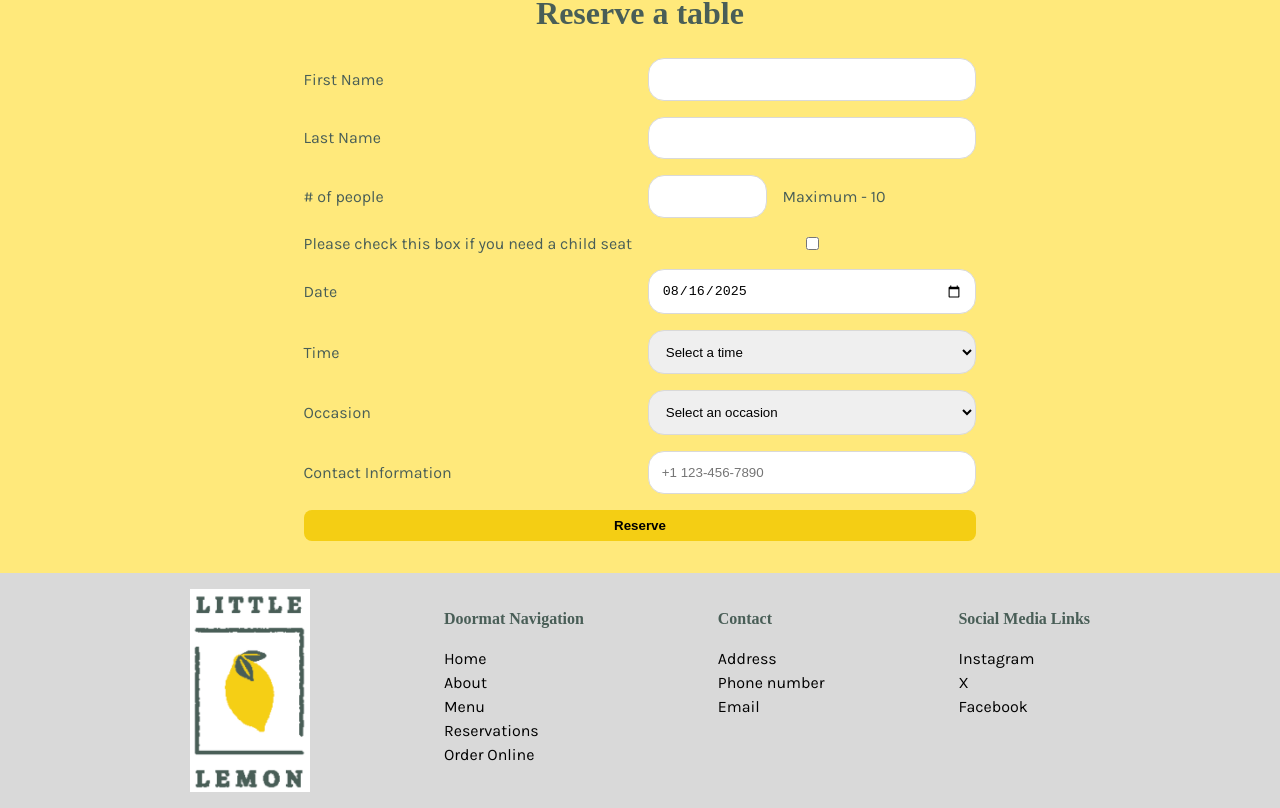
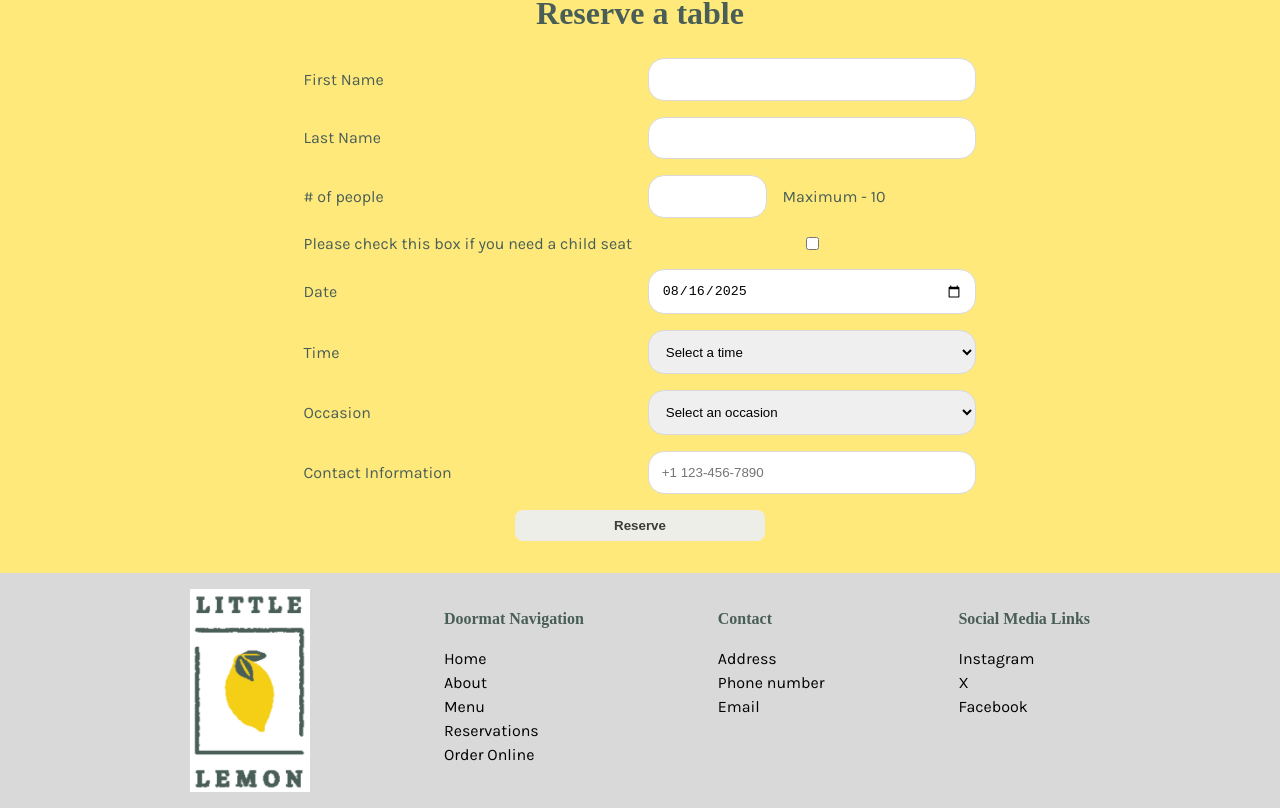
Before and after one commit to Dhwaniud/little-lemon-reservation, a React (Create React App) app: page /booking in a window 1280 px wide. Shown: the part 468-1276 px from the top of the page. Built offline with nearby package versions, Linux system fonts and the light colour scheme; a web font is replaced by a local one.

Commit message:
Add button disable logic

```diff
--- a/src/components/Booking/BookingForm.js
+++ b/src/components/Booking/BookingForm.js
@@ -1,4 +1,4 @@
-import React, { useState } from "react";
+import React, { useState, useEffect } from "react";
 
 const getDate = (monthsToAdd = 0) => {
     const date = new Date();
@@ -20,6 +20,18 @@ function BookingForm({ availableTimes, setAvailableTimes, onSubmit }) {
         occasion: "",
         mobileNumber: "",
     });
+    const [formErrors, setFormErrors] = useState({});
+
+    useEffect(() => {
+        const errors = {};
+        if (!formData.firstName) errors.firstName = "First name is required";
+        if (!formData.lastName) errors.lastName = "Last name is required";
+        if (!formData.numberOfPeople)
+            errors.numberOfPeople = "Number of people is required";
+        if (!formData.date) errors.date = "Date is required";
+        if (!formData.time) errors.time = "Time is required";
+        setFormErrors(errors);
+    }, [formData]);
 
     const handleChange = (e) => {
         const { name, value, type, checked } = e.target;
@@ -165,7 +177,11 @@ function BookingForm({ availableTimes, setAvailableTimes, onSubmit }) {
                     required
                 />
             </label>
-            <button className="btn btn-primary" type="submit">
+            <button
+                className="btn btn-submit"
+                type="submit"
+                disabled={Object.keys(formErrors).length > 0}
+            >
                 Reserve
             </button>
         </form>
--- a/src/index.css
+++ b/src/index.css
@@ -50,6 +50,26 @@ button.btn {
 .btn.btn-primary:hover,
 .btn.btn-primary:focus {
     background: var(--yellow-2);
+}
+
+.btn.btn-submit {
+    background: var(--green);
+    color: var(--yellow-2);
+    opacity: 0.95;
+    align-self: center;
+    width: 100%;
+    max-width: 250px;
+}
+
+.btn.btn-submit:hover,
+.btn.btn-submit:focus {
+    opacity: 1;
+}
+
+.btn.btn-submit:disabled {
+    background: var(--gray-1);
+    color: var(--gray-3);
+    cursor: not-allowed;
 }
 
 .container {
```
Also changed, not shown: 1 other file (tests, documents, lock files or other folders).
